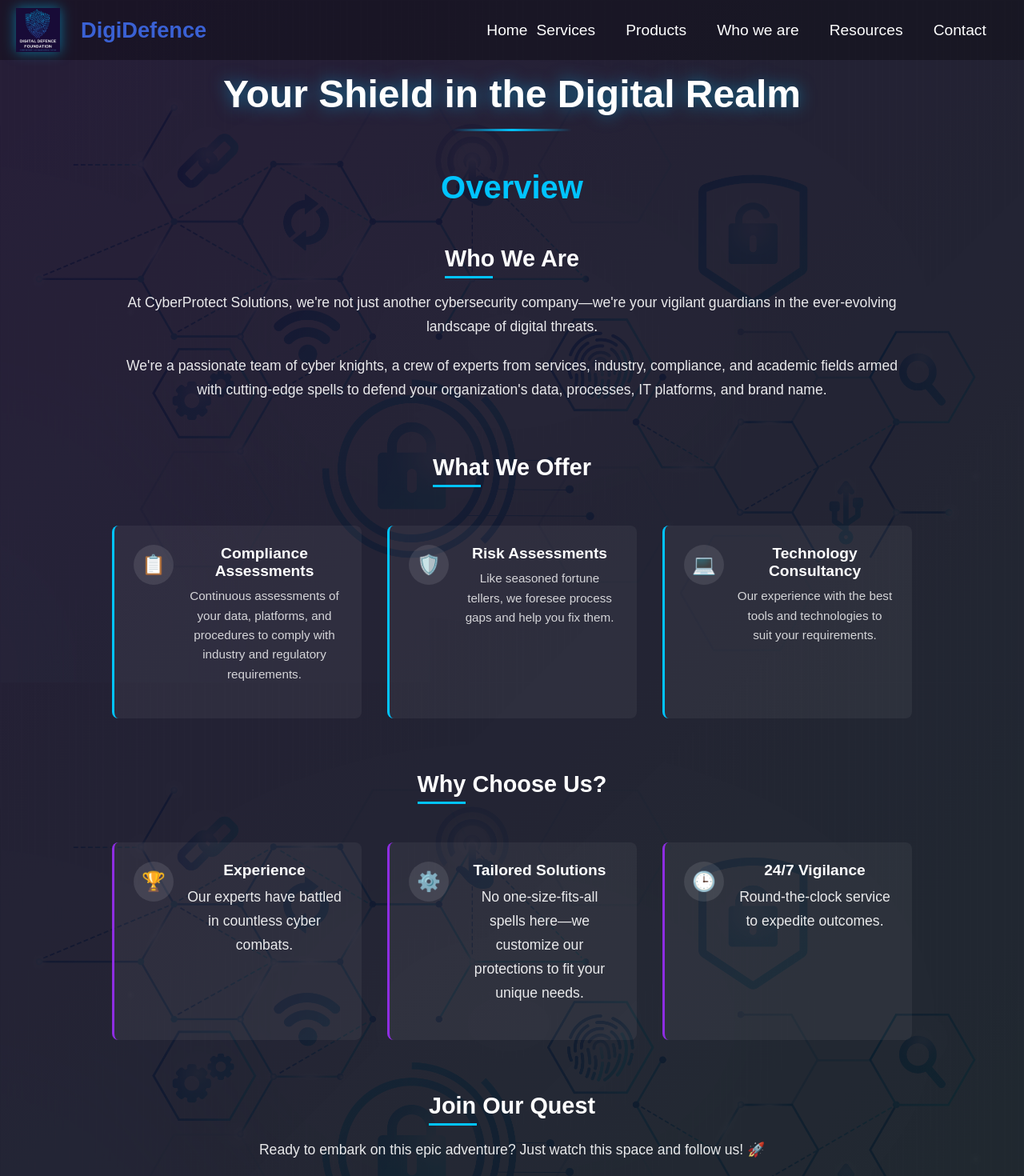
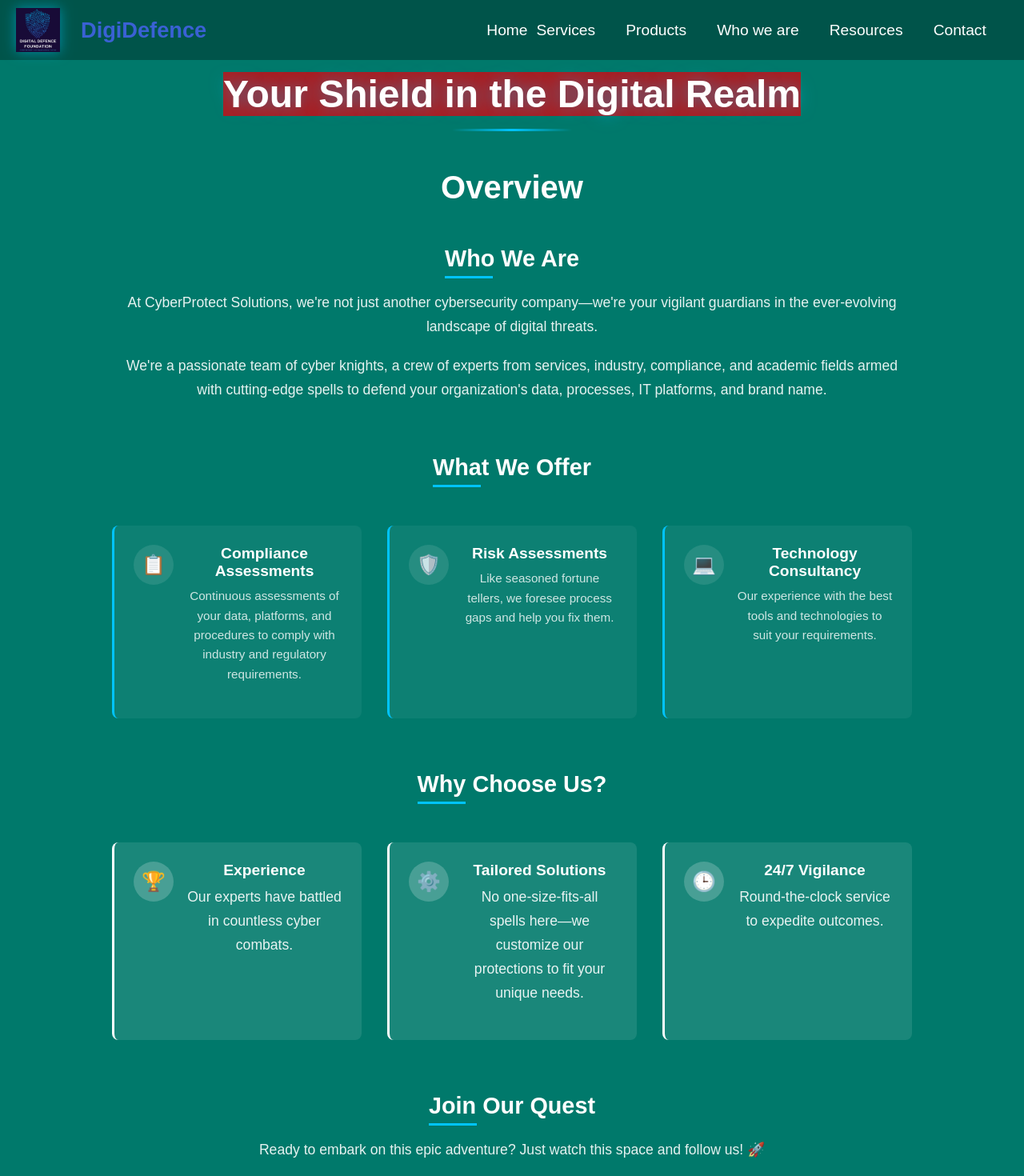
Before and after one commit to shreyas-urankar/Cyber-Protect-Project, a React (Create React App) app: page /aboutus in a window 1280 px wide. Shown: the top 1470 px of the page at 80% size. Built offline with nearby package versions, Linux system fonts and the light colour scheme; a web font is replaced by a local one.

Commit message:
Changes in styling of both pages

```diff
--- a/src/styles/AboutUs.css
+++ b/src/styles/AboutUs.css
@@ -7,14 +7,8 @@
 }
 
 :root {
- --primary: #4a00e0;
- --primary-light: #8e2de2;
- --secondary: #00c4ff;
  --dark: #121212;
- --light: #f7f7f7;
- --success: #00d26a;
- --warning: #ffc107;
- --danger: #ff416c;
+ --title-bg: #A91E22;
 }
 
 body {
@@ -25,9 +19,6 @@ body {
 
 .about-us-container {
  min-height: 100vh;
- background-image: linear-gradient(rgba(0, 0, 0, 0.85), rgba(0, 0, 0, 0.85)), url("../assets/bg.jpg");
- background-size: cover;
- background-attachment: fixed;
  position: relative;
  display: flex;
  flex-direction: column;
@@ -38,24 +29,7 @@ body {
 }
 
 .about-us-container::before {
- content: '';
- position: absolute;
- top: 0;
- left: 0;
- right: 0;
- bottom: 0;
- background: linear-gradient(135deg, rgba(74, 0, 224, 0.2) 0%, rgba(0, 196, 255, 0.1) 100%);
- animation: pulse 8s infinite alternate;
- pointer-events: none;
-}
-
-@keyframes pulse {
- 0% {
-   opacity: 0.3;
- }
- 100% {
-   opacity: 0.6;
- }
+ content: none;
 }
 
 .header {
@@ -76,7 +50,9 @@ body {
  display: flex;
  flex-direction: column;
  align-items: center;
+ background-color: #00796b;
  z-index: 10;
+
 }
 
 .header-section {
@@ -84,23 +60,22 @@ body {
  text-align: center;
  width: 100%;
  max-width: 1000px;
- padding-top: 60%;
 }
 
 .main-title {
  font-size: 3rem;
  font-weight: 700;
- color: white;
  margin-bottom: 1rem;
- text-shadow: 0 0 20px rgba(0, 196, 255, 0.5);
+ text-shadow: none;
  position: relative;
+ background-color: var(--title-bg);
  display: inline-block;
 }
 
 .header-line {
  height: 3px;
  width: 150px;
- background: linear-gradient(90deg, transparent, var(--secondary), transparent);
+ background: linear-gradient(90deg, transparent, white, transparent);
  margin: 0 auto;
 }
 
@@ -113,7 +88,7 @@ body {
 
 .about-overview h2 {
  font-size: 2.5rem;
- color: var(--secondary);
+ color: white;
  margin-bottom: 2rem;
  text-align: center;
  position: relative;
@@ -139,13 +114,13 @@ body {
  left: 0;
  width: 60px;
  height: 3px;
- background: var(--secondary);
+ background: white;
 }
 
 .content-block p {
  font-size: 1.1rem;
  line-height: 1.7;
- color: rgba(255, 255, 255, 0.9);
+ color: white;
  margin-bottom: 1.2rem;
 }
 
@@ -160,14 +135,14 @@ body {
  display: flex;
  gap: 1rem;
  padding: 1.5rem;
- background: rgba(255, 255, 255, 0.05);
+ background: rgba(255, 255, 255, 0.1);
  border-radius: 8px;
- border-left: 3px solid var(--secondary);
+ border-left: 3px solid white;
  transition: all 0.3s ease;
 }
 
 .service-item:hover {
- background: rgba(255, 255, 255, 0.1);
+ background: rgba(255, 255, 255, 0.2);
  transform: translateY(-5px);
  box-shadow: 0 10px 20px rgba(0, 0, 0, 0.2);
 }
@@ -175,12 +150,12 @@ body {
 .service-icon {
  width: 50px;
  height: 50px;
- background-color: rgba(255, 255, 255, 0.1);
+ background-color: rgba(255, 255, 255, 0.2);
  border-radius: 50%;
  display: flex;
  align-items: center;
  justify-content: center;
- color: var(--secondary);
+ color: white;
  font-size: 1.5rem;
  flex-shrink: 0;
 }
@@ -193,7 +168,7 @@ body {
 
 .service-content p {
  font-size: 0.95rem;
- color: rgba(255, 255, 255, 0.8);
+ color: rgba(255, 255, 255, 0.9);
  line-height: 1.6;
 }
 
@@ -208,14 +183,14 @@ body {
  display: flex;
  gap: 1rem;
  padding: 1.5rem;
- background: rgba(255, 255, 255, 0.05);
+ background: rgba(255, 255, 255, 0.1);
  border-radius: 8px;
- border-left: 3px solid var(--primary-light);
+ border-left: 3px solid white;
  transition: all 0.3s ease;
 }
 
 .advantage-item:hover {
- background: rgba(255, 255, 255, 0.1);
+ background: rgba(255, 255, 255, 0.2);
  transform: translateY(-5px);
  box-shadow: 0 10px 20px rgba(0, 0, 0, 0.2);
 }
@@ -223,12 +198,12 @@ body {
 .advantage-icon {
  width: 50px;
  height: 50px;
- background-color: rgba(255, 255, 255, 0.1);
+ background-color: rgba(255, 255, 255, 0.2);
  border-radius: 50%;
  display: flex;
  align-items: center;
  justify-content: center;
- color: var(--primary-light);
+ color: white;
  font-size: 1.5rem;
  flex-shrink: 0;
 }
@@ -241,13 +216,13 @@ body {
 
 .advantage-content p {
  font-size: 0.95rem;
- color: rgba(255, 255, 255, 0.8);
+ color: rgba(255, 255, 255, 0.9);
  line-height: 1.6;
 }
 
 .industry-tag {
  display: inline-block;
- background: rgba(74, 0, 224, 0.2);
+ background: rgba(255, 255, 255, 0.1);
  padding: 0.5rem 1rem;
  border-radius: 50px;
  margin-top: 1rem;
@@ -255,16 +230,16 @@ body {
 
 .industry-tag p {
  font-size: 0.9rem;
- color: rgba(255, 255, 255, 0.7);
+ color: white;
 }
 
 .quote-section {
  max-width: 800px;
  margin: 3rem auto;
  padding: 2rem;
- background: rgba(0, 0, 0, 0.3);
+ background: rgba(0, 0, 0, 0.2);
  border-radius: 8px;
- border-left: 4px solid var(--primary-light);
+ border-left: 4px solid white;
  position: relative;
  width: 100%;
 }
@@ -275,14 +250,14 @@ body {
  top: -30px;
  left: 20px;
  font-size: 6rem;
- color: rgba(142, 45, 226, 0.2);
+ color: rgba(255, 255, 255, 0.2);
  font-family: 'Yatra One', cursive;
 }
 
 blockquote {
  font-size: 1.3rem;
  font-style: italic;
- color: rgba(255, 255, 255, 0.9);
+ color: white;
  text-align: center;
 }
 
@@ -291,7 +266,7 @@ cite {
  margin-top: 1rem;
  text-align: right;
  font-size: 1rem;
- color: rgba(255, 255, 255, 0.7);
+ color: rgba(255, 255, 255, 0.8);
 }
 
 .cta-section {
@@ -305,33 +280,33 @@ cite {
 
 .cta-button {
  padding: 0.75rem 1.5rem;
- background: linear-gradient(90deg, var(--primary) 0%, var(--primary-light) 100%);
- color: white;
+ background: white;
+ color: #00796b;
  border: none;
  border-radius: 50px;
  font-size: 1rem;
  font-weight: 600;
  cursor: pointer;
  transition: all 0.3s ease;
- box-shadow: 0 5px 15px rgba(74, 0, 224, 0.3);
+ box-shadow: 0 5px 15px rgba(0, 0, 0, 0.2);
 }
 
 .cta-button:hover {
  transform: translateY(-3px);
- box-shadow: 0 8px 20px rgba(74, 0, 224, 0.5);
+ box-shadow: 0 8px 20px rgba(0, 0, 0, 0.3);
 }
 
 .cta-button.secondary {
  background: transparent;
- border: 2px solid var(--secondary);
- color: var(--secondary);
+ border: 2px solid white;
+ color: white;
  box-shadow: none;
 }
 
 .cta-button.secondary:hover {
- background: rgba(0, 196, 255, 0.1);
+ background: rgba(255, 255, 255, 0.1);
  transform: translateY(-3px);
- box-shadow: 0 5px 15px rgba(0, 196, 255, 0.2);
+ box-shadow: 0 5px 15px rgba(0, 0, 0, 0.2);
 }
 
 @media (max-width: 1024px) {
@@ -460,7 +435,7 @@ cite {
 
 .contact-label {
  font-size: 0.9rem;
- color: rgba(255, 255, 255, 0.8);
+ color: white;
  letter-spacing: 1px;
  text-transform: uppercase;
 }
@@ -469,14 +444,14 @@ cite {
  display: flex;
  align-items: center;
  gap: 0.5rem;
- color: var(--secondary);
+ color: white;
  text-decoration: none;
  font-size: 1rem;
  transition: all 0.3s ease;
 }
 
 .contact-email:hover {
- color: white;
+ color: rgba(255, 255, 255, 0.8);
  transform: translateY(-2px);
 }
 
@@ -486,7 +461,7 @@ cite {
 
 .copyright {
  font-size: 0.9rem;
- color: rgba(255, 255, 255, 0.6);
+ color: rgba(255, 255, 255, 0.8);
  text-align: center;
 }
 
--- a/src/styles/TechnologyConsultant.css
+++ b/src/styles/TechnologyConsultant.css
@@ -16,6 +16,7 @@
     --success: #00d26a;
     --warning: #ffc107;
     --danger: #ff416c;
+    --title-bg: #A91E22;
 }
 
 body {
@@ -26,9 +27,6 @@ body {
 
 .service-page-container {
     min-height: 100vh;
-    background-image: linear-gradient(rgba(0, 0, 0, 0.85), rgba(0, 0, 0, 0.85)), url("../assets/bg.jpg");
-    background-size: cover;
-    background-attachment: fixed;
     position: relative;
     display: flex;
     flex-direction: column;
```
